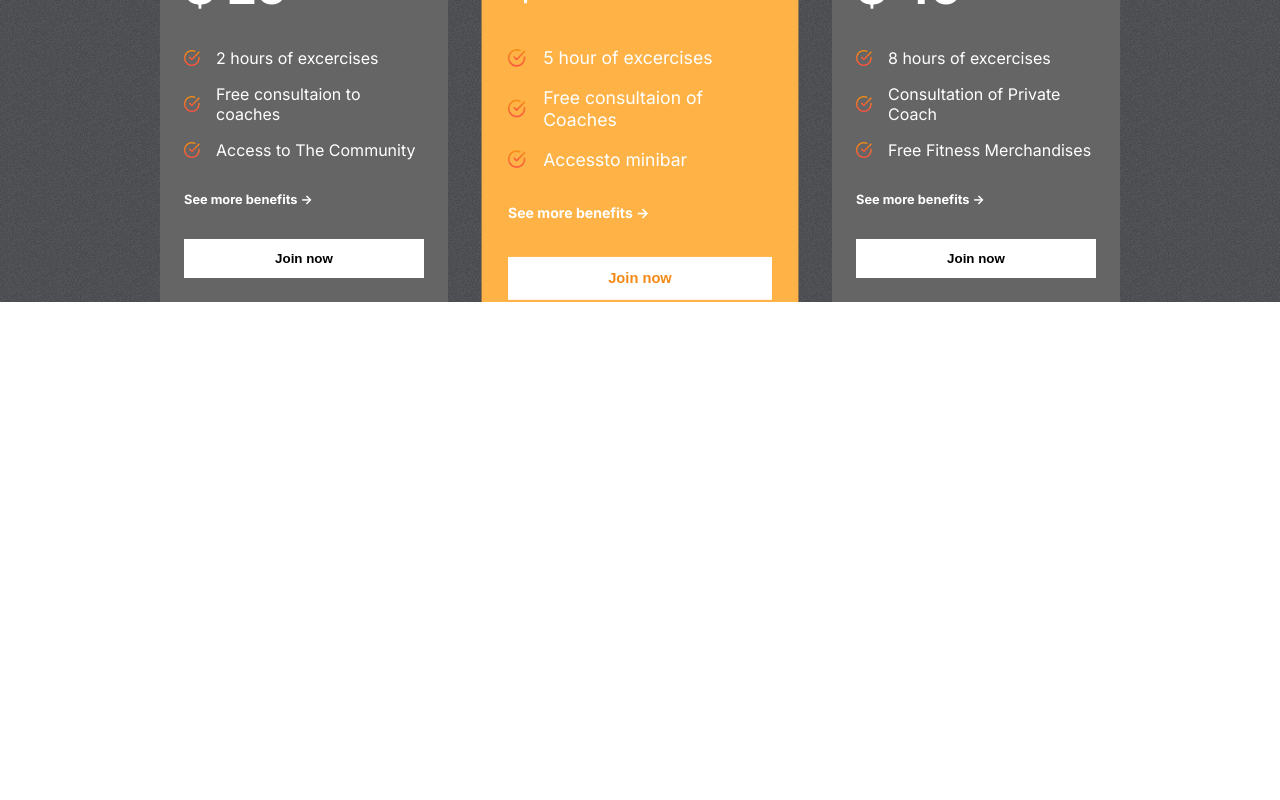
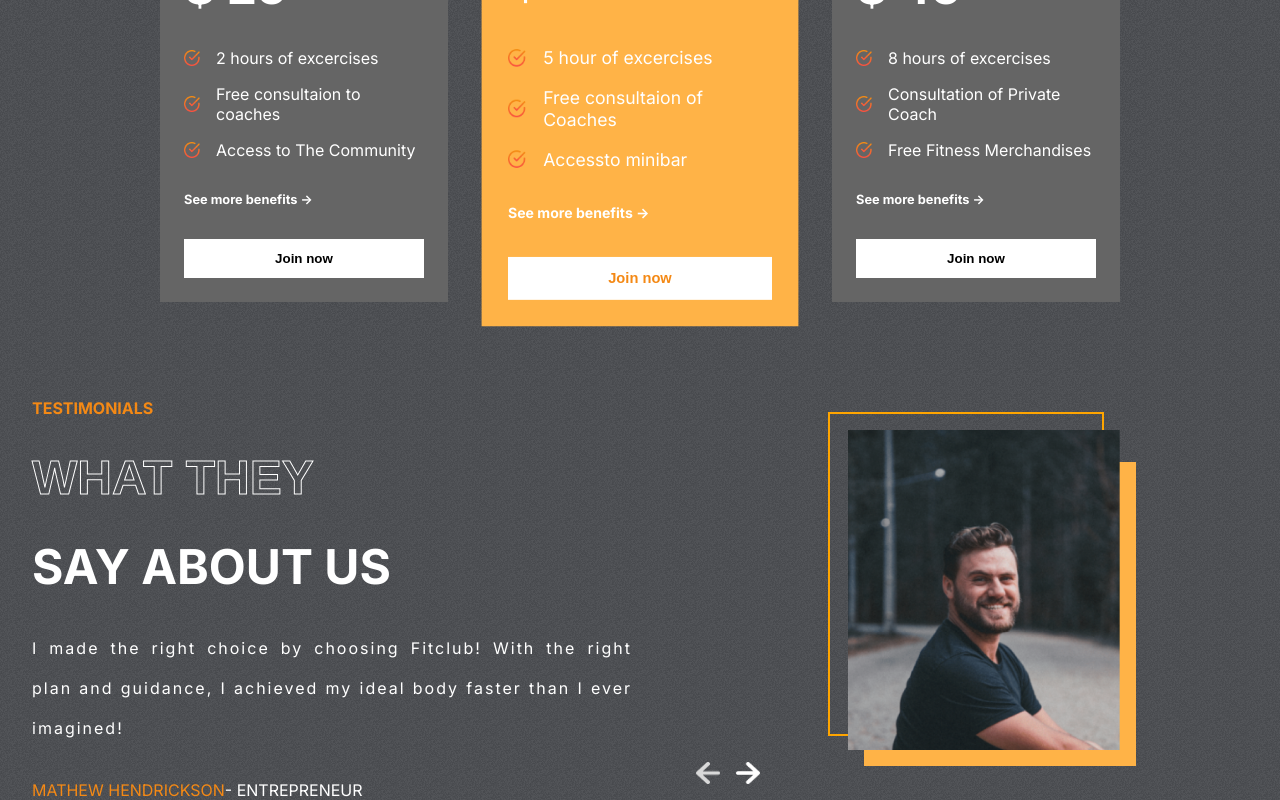
Before and after one commit to Younas-sudo/FitClub, a React (Vite) app: page / in a window 1280 px wide. Shown: the part 2216-3016 px from the top of the page. Before the commit the page ends 2518 px from the top, so only its background shows below. Built offline with nearby package versions, Linux system fonts and the light colour scheme.

Commit message:
completed the testimonials Section

```diff
--- a/src/App.jsx
+++ b/src/App.jsx
@@ -5,6 +5,7 @@
 import Plans from './components/Plans/Plans'
 import Programs from './components/Programs/Programs'
 import Reasons from './components/Reasons/Reasons'
+import Testimonials from './components/Testimonials/Testimonials'
 
 function App() {
 
@@ -15,6 +16,7 @@
       <Programs />
       <Reasons />
       <Plans />
+      <Testimonials />
     </div>
   )
 }
--- /dev/null
+++ b/src/components/Testimonials/Testimonials.css
@@ -0,0 +1,85 @@
+.testimonials{
+    display: flex;
+    gap: 1rem;
+    padding: 0 2rem;
+}
+
+
+.left-t {
+    display: flex;
+    flex: 1 1;
+    gap: 2rem;
+    flex-direction: column;
+    text-transform: uppercase;
+    color: white;
+}
+
+.left-t>:nth-child(1){
+    color: var(--orange);
+    font-weight: bold;
+}
+
+.left-t>:nth-child(2),
+.left-t>:nth-child(3) {
+
+    font-weight: bold;
+    font-size: 3rem;
+}
+
+.left-t>span>#test-name{
+    color: var(--orange);
+}
+
+.left-t>:nth-child(4){
+    text-transform: none;
+    text-align: justify;
+    letter-spacing: 2px;
+    line-height: 40px;
+}
+
+
+.right-t{
+    flex:1 ;
+    position: relative;
+
+}
+
+.right-t>img{
+    position: absolute;
+    width: 17rem;
+    height: 20rem;
+    object-fit: cover;
+    right: 8rem;
+    top: 2rem;
+}
+
+.right-t>:nth-child(1){
+    position: absolute;
+    width: 17rem;
+    height: 20rem;
+    border: 2px solid orange;
+    background-color: transparent;
+    right: 9rem;
+    top: 0.9rem;
+}
+
+.right-t>:nth-child(2) {
+    position: absolute;
+    width: 17rem;
+    height: 19rem;
+    right: 7rem;
+    top: 4rem;
+    background-color: var(--planCard);
+}
+
+.arrows{
+    display: flex;
+    gap: 1rem;
+    position: absolute;
+    bottom: 1rem;
+    left: 3rem;
+}
+.arrows>img{
+    width: 1.5rem;
+    cursor: pointer;
+}
--- /dev/null
+++ b/src/components/Testimonials/Testimonials.jsx
@@ -0,0 +1,52 @@
+import React from 'react'
+import './Testimonials.css'
+import { testimonialsData } from '../../data/testimonialsData'
+import { useState } from 'react'
+import leftArrow from '../../assets/leftArrow.png'
+import rightArrow from '../../assets/rightArrow.png'
+
+const Testimonials = () => {
+    const [selected, setSelected] = useState(0)
+    const tLength = testimonialsData.length
+
+    return (
+        <div className="testimonials">
+            <div className="left-t">
+                <span>Testimonials</span><span className='stroke-text'>What they</span><span>Say About Us</span>
+                <span id='test-review'>
+
+                    {testimonialsData[selected].review}
+                </span>
+                <span >
+                    <span id='test-name'>
+                        {testimonialsData[selected].name}
+                    </span>
+                    <span id='status'>
+                        - {testimonialsData[selected].status}
+                    </span>
+                </span>
+            </div>
+            <div className="right-t">
+
+                <div>
+
+                </div>
+                <div></div>
+                <img src={testimonialsData[selected].image} alt="" />
+                <div className="arrows">
+                    <img src={leftArrow} alt="" onClick={() => {
+                        selected === 0 ? setSelected(tLength - 1) : setSelected((prev) => prev - 1)
+                    }} />
+
+                    <img src={rightArrow} alt="" onClick={() => {
+                        selected === (tLength - 1) ? setSelected(0) : setSelected((prev) => prev + 1)
+                    }} />
+                </div>
+
+
+            </div>
+        </div>
+    )
+}
+
+export default Testimonials
--- /dev/null
+++ b/src/data/testimonialsData.jsx
@@ -0,0 +1,27 @@
+import image1 from "../assets/t-image1.png";
+import image2 from "../assets/t-image2.jpg";
+import image3 from "../assets/t-image3.jpg";
+
+export const testimonialsData = [
+  {
+    image: image1,
+    review:
+      "I made the right choice by choosing Fitclub! With the right plan and guidance, I achieved my ideal body faster than I ever imagined!",
+    name: "MATHEW HENDRICKSON",
+    status: "ENTREPRENEUR",
+  },
+  {
+    image: image2,
+    review:
+      "Fitclub transformed not just my body but also my mindset. The structured workouts and expert coaching helped me reach my peak performance.",
+    name: "JOHN KEVIN",
+    status: "COACH",
+  },
+  {
+    image: image3,
+    review:
+      "Joining Fitclub was the best decision I made for my fitness journey. The trainers genuinely care, and the results speak for themselves!",
+    name: "FRANKLIN",
+    status: "CUSTOMER",
+  },
+];
```
Also changed, not shown: src/data/testimonialsData.js (deleted, +0 -25 lines).
